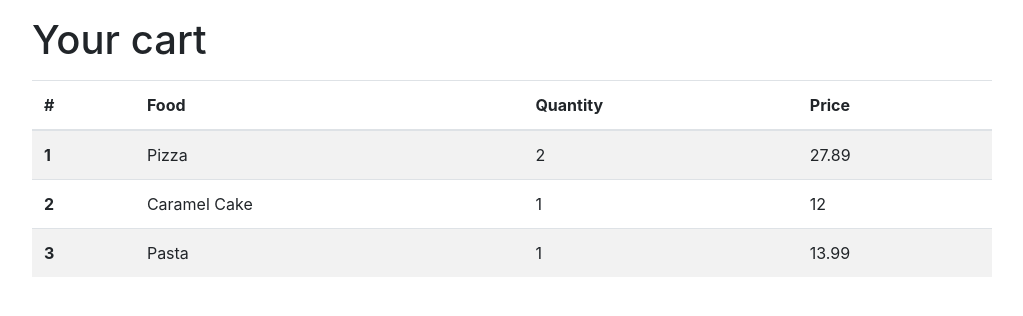
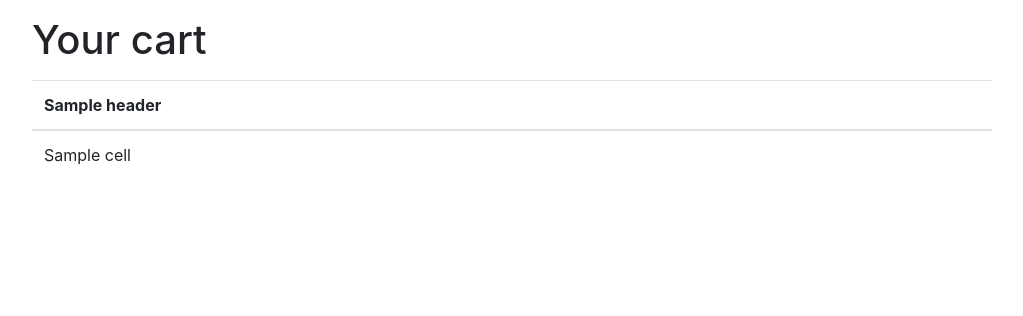
Before and after one commit to carmenlawkm/CMPT354_HomeChef, a Flask app: template templates/cart.html in a window 1280 px wide. Shown: the part 66-382 px from the top of the page, without its empty margins (144-1167 px from the left). Run offline with Flask 2, Linux system fonts and the light colour scheme; the template is opened without the code that fills it: most values are stand-ins (such as "Sample title", 1, 10 or a date in 2020); some libraries are stand-ins or nearby versions.

Commit message:
dynamically draw table

```diff
--- a/app.py
+++ b/app.py
@@ -32,9 +32,18 @@ def register_load():
 def profile_load():
     return render_template("profile.html")
 
+# This is code for filling the cart table
+headings = ("#", "Food", "Quantity", "Price")
+data = (
+    (1, "Pizza", 2, 27.89),
+    (2, "Caramel Cake", 1, 12),
+    (3, "Pasta", 1, 13.99),
+    ("Total","","", 27.89 + 12 + 13.99)
+)
+
 @app.route('/cart')
 def cart_load():
-    return render_template("cart.html")
+    return render_template("cart.html", headings=headings, data=data)
 
 
 if __name__ == '__main__':
--- a/templates/cart.html
+++ b/templates/cart.html
@@ -5,36 +5,25 @@
 
 <div class="w-75 mx-auto">
     <h1 class="m-3">Your cart</h1>
-    <table class="table table-striped m-3">
+    <table class="table m-3">
       <thead>
         <tr>
-          <th scope="col">#</th>
-          <th scope="col">Food</th>
-          <th scope="col">Quantity</th>
-          <th scope="col">Price</th>
+          {% for header in headings %}
+            <th>{{ header }}</th>
+          {% endfor %}
         </tr>
       </thead>
       <tbody>
+        {% for row in data %}
         <tr>
-          <th scope="row">1</th>
-          <td>Pizza</td>
-          <td>2</td>
-          <td>27.89</td>
+          {% for cell in row %}
+            <td>{{ cell }}</td>
+          {% endfor %}
         </tr>
-        <tr>
-          <th scope="row">2</th>
-          <td>Caramel Cake</td>
-          <td>1</td>
-          <td>12</td>
-        </tr>
-        <tr>
-          <th scope="row">3</th>
-          <td>Pasta</td>
-          <td>1</td>
-          <td>13.99</td>
-        </tr>
+        {% endfor %}
       </tbody>
     </table>
+
 </div>
 
 
```
